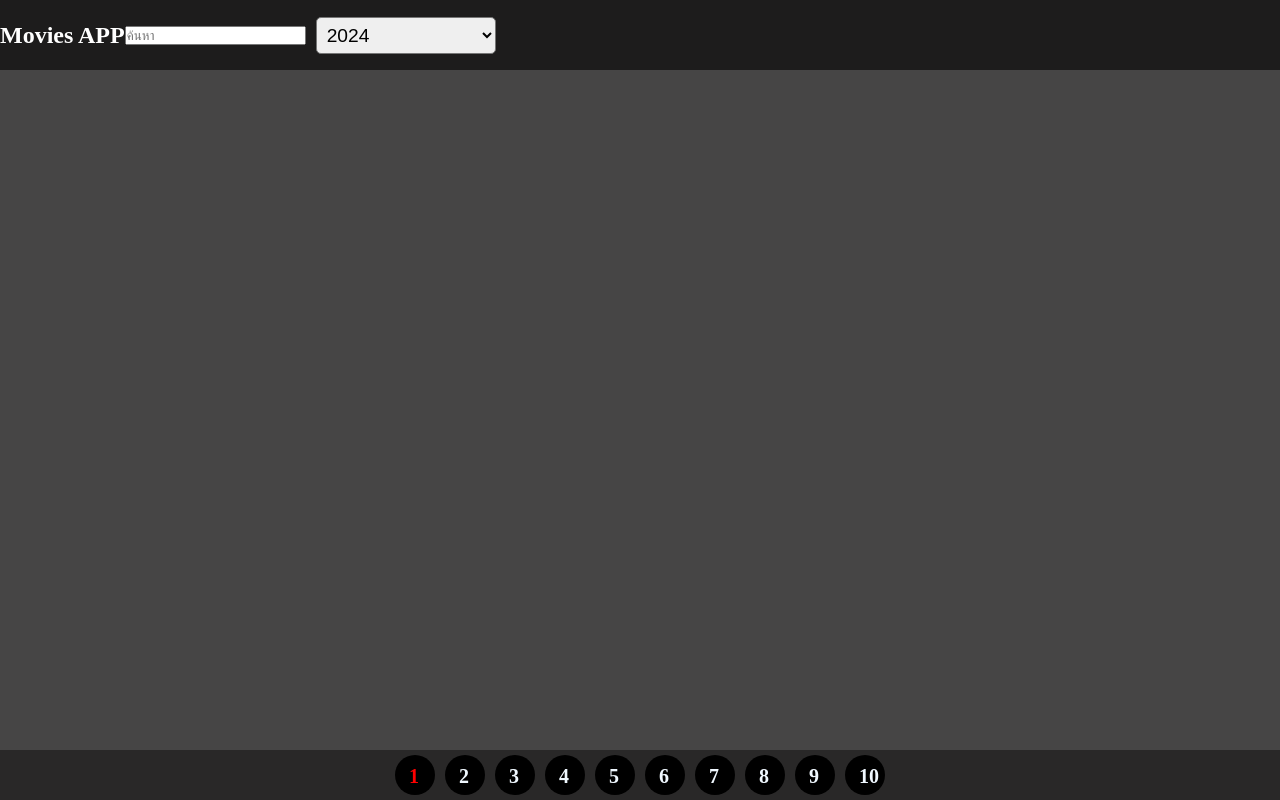
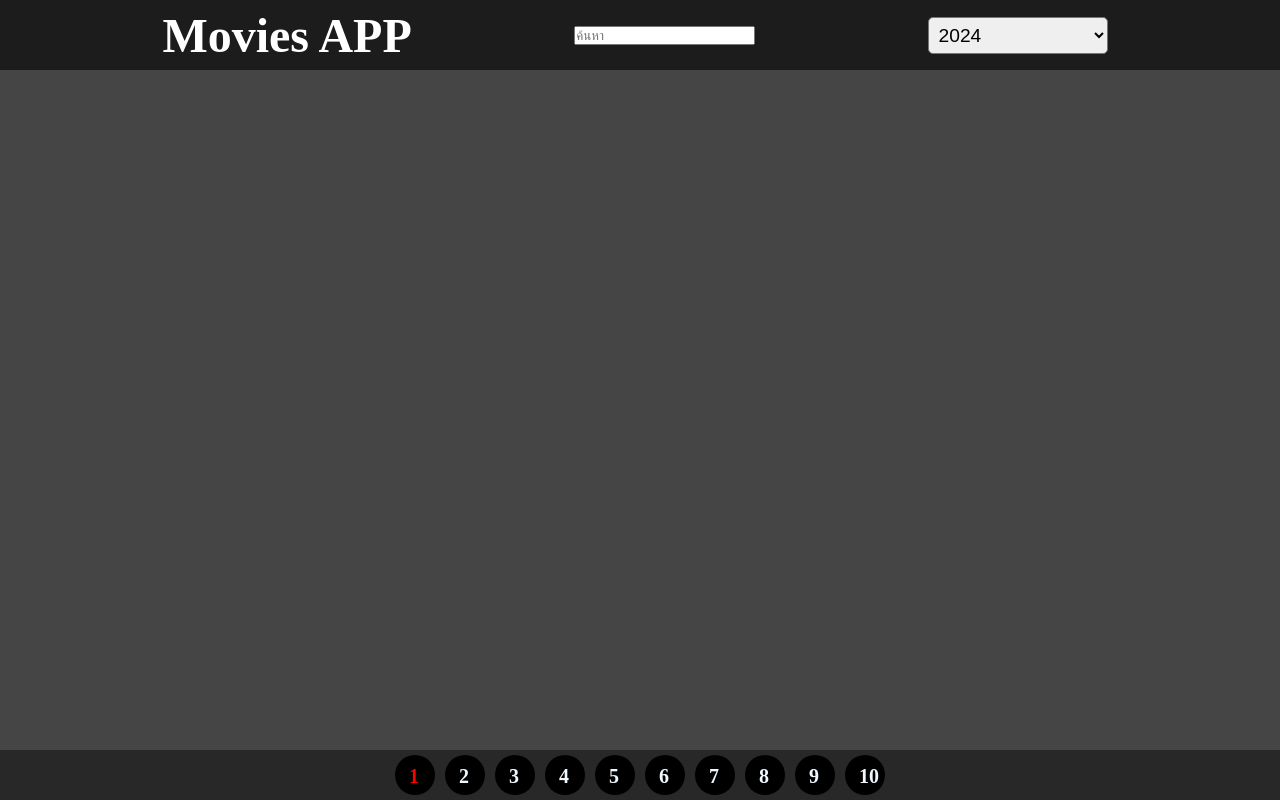
Before and after one commit to phm-oh/phm-oh.github.io, a plain HTML site: page index.html in a window 1280 px wide. Drawn offline with Linux system fonts and the light colour scheme; no server answers.

Commit message:
Update style.css

```diff
--- a/style.css
+++ b/style.css
@@ -17,12 +17,13 @@
     background-color: rgb(29, 28, 28);
     display: flex;
     align-items: center;
-    justify-content: start;
+    justify-content: space-evenly;
   }
 
   nav h1 {
     margin: 10 20px;
     color: #fff ;
+    font-size: 48px;
   }
 
   nav a {
```
